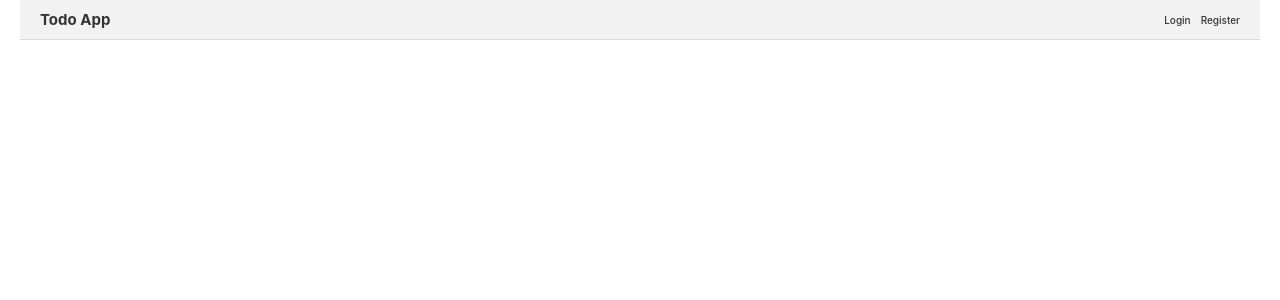
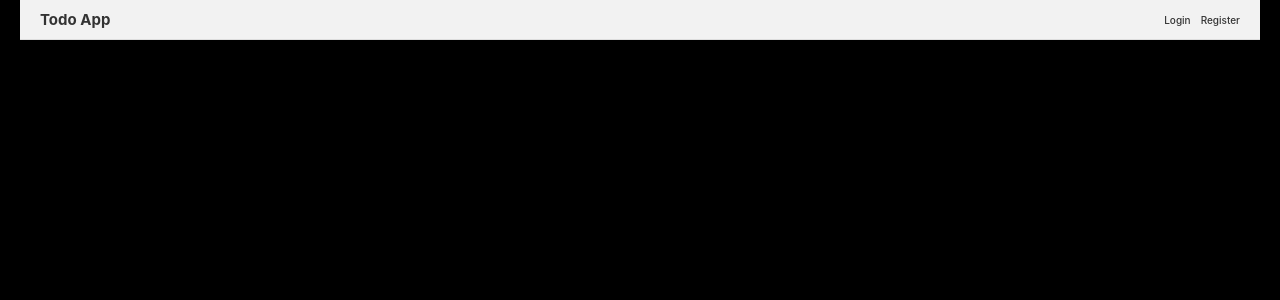
Before and after one commit to juri-boni/todo-app, a React (Vite) app in the folder client/: page / in a window 1280 px wide. Shown: the top 300 px of the page. Built offline with nearby package versions, Linux system fonts and the light colour scheme.

Commit message:
Added theme folder, with colors, fonts, sizes and spacings for theming. Added light theme and dark theme.

```diff
--- a/client/src/App.tsx
+++ b/client/src/App.tsx
@@ -1,7 +1,7 @@
 // import "./App.css";
 
 import { Routes, Route } from "react-router-dom";
-import styled from "styled-components";
+import styled, { ThemeProvider } from "styled-components";
 import { UserProvider } from "./context/userContext.js";
 import { TodosProvider } from "./context/todosContext.js";
 import { GlobalStyle } from "./styles/global.js";
@@ -10,6 +10,8 @@ import { Register } from "./pages/Register/Register.component.js";
 import { Navbar } from "./components/Navbar/Navbar.component.js";
 import { Admin } from "./pages/Admin/Admin.component.js";
 import { User } from "./pages/User/User.component.js";
+
+import { themes } from "./theme/index.js";
 
 const AppContainer = styled.div`
   display: flex;
@@ -31,6 +33,7 @@ const MainContent = styled.main`
 function App() {
   return (
     <>
+      <ThemeProvider theme={themes["dark"]}>
         <UserProvider>
           <TodosProvider>
             <GlobalStyle />
@@ -49,6 +52,7 @@ function App() {
             </AppContainer>
           </TodosProvider>
         </UserProvider>
+      </ThemeProvider>
     </>
   );
 }
--- /dev/null
+++ b/client/src/theme/colors.js
@@ -0,0 +1,143 @@
+export const coolAndCollectedColors = {
+  brand: {
+    primary: "#024950",
+    secondary: "#003135",
+    accent: "#0FA4AF",
+    muted: "#0FA4AF",
+  },
+  ui: {
+    primary: "#024950",
+    secondary: "#0FA4AF",
+    tertiary: "#AFDDE5",
+    quaternary: "#e9e7e8",
+    disabled: "#DEDEDE",
+    error: "#E64833",
+    success: "#138000",
+  },
+  bg: {
+    primary: "#003135",
+    secondary: "#024950",
+    alternative: "#AFDDE5",
+  },
+  text: {
+    primary: "#AFDDE5",
+    secondary: "#964734",
+    disabled: "#9C9C9C",
+    inverse: "#FFFFFF",
+    error: "#E64833",
+    success: "#138000",
+  },
+  border: {
+    primary: "#AFDDE5",
+    focused: "#003135",
+    error: "#E64833",
+  },
+  shadow: {
+    light: "0 1px 3px rgba(0, 0, 0, 0.1)",
+    medium: "0 2px 6px rgba(0, 0, 0, 0.2)",
+    heavy: "0 4px 8px rgba(0, 0, 0, 0.3)",
+    glow: "0 0 10px 2px rgba(255, 255, 255, 0.8), 0 0 3px rgba(0, 0, 0, 0)",
+  },
+};
+
+export const lightTheme = {
+  brand: {
+    primary: "#007AFF",
+    primaryHover: "#005FCC",
+    primaryActive: "#0045A3",
+    secondary: "#FF9500",
+    secondaryHover: "#CC7700",
+    secondaryActive: "#A35E00",
+    accent: "#FF3B30",
+    contrast: "#000000",
+    muted: "#B0BEC5",
+  },
+  ui: {
+    primary: "#FFFFFF",
+    secondary: "#F5F5F5",
+    tertiary: "#E0E0E0",
+    quaternary: "#BDBDBD",
+    disabled: "#E0E0E0",
+    error: "#FF3B30",
+    success: "#34C759",
+  },
+  bg: {
+    primary: "#FFFFFF",
+    secondary: "#F7F8FA",
+    alternative: "#E5E5E5",
+    hover: "#F0F0F0",
+    overlay: "rgba(0, 0, 0, 0.2)",
+  },
+  text: {
+    primary: "#212121",
+    secondary: "#757575",
+    disabled: "#BDBDBD",
+    inverse: "#FFFFFF",
+    error: "#FF3B30",
+    success: "#34C759",
+  },
+  border: {
+    primary: "#E0E0E0",
+    focused: "#007AFF",
+    error: "#FF3B30",
+    muted: "#BDBDBD",
+  },
+  shadow: {
+    light: "0 1px 3px rgba(0, 0, 0, 0.1)",
+    medium: "0 2px 6px rgba(0, 0, 0, 0.15)",
+    heavy: "0 4px 8px rgba(0, 0, 0, 0.2)",
+    lightGlow: "0 0 10px 2px rgba(0, 122, 255, 0.4)",
+    darkGlow: "0 0 10px 2px rgba(0, 0, 0, 0.2)",
+  },
+};
+
+export const darkTheme = {
+  brand: {
+    primary: "#0A84FF",
+    primaryHover: "#007AFF",
+    primaryActive: "#005FCC",
+    secondary: "#FF9F0A",
+    secondaryHover: "#CC7700",
+    secondaryActive: "#A35E00",
+    accent: "#FF453A",
+    contrast: "#FFFFFF",
+    muted: "#8E8E93",
+  },
+  ui: {
+    primary: "#1C1C1E",
+    secondary: "#2C2C2E",
+    tertiary: "#3A3A3C",
+    quaternary: "#48484A",
+    disabled: "#3A3A3C",
+    error: "#FF453A",
+    success: "#30D158",
+  },
+  bg: {
+    primary: "#000000",
+    secondary: "#1C1C1E",
+    alternative: "#2C2C2E",
+    hover: "#333335",
+    overlay: "rgba(255, 255, 255, 0.15)",
+  },
+  text: {
+    primary: "#FFFFFF",
+    secondary: "#A1A1A1",
+    disabled: "#8E8E93",
+    inverse: "#000000",
+    error: "#FF453A",
+    success: "#30D158",
+  },
+  border: {
+    primary: "#3A3A3C",
+    focused: "#0A84FF",
+    error: "#FF453A",
+    muted: "#48484A",
+  },
+  shadow: {
+    light: "0 1px 3px rgba(255, 255, 255, 0.1)",
+    medium: "0 2px 6px rgba(255, 255, 255, 0.15)",
+    heavy: "0 4px 8px rgba(255, 255, 255, 0.2)",
+    lightGlow: "0 0 10px 2px rgba(255, 255, 255, 0.2)",
+    darkGlow: "0 0 10px 2px rgba(10, 132, 255, 0.4)",
+  },
+};
--- /dev/null
+++ b/client/src/theme/fonts.js
@@ -0,0 +1,41 @@
+export const fonts = {
+  // Font families
+  body: "Inter, sans-serif",
+  heading: "Merriweather, serif",
+  monospace: "Fira Code, monospace",
+
+  // Font sizes
+  fontSizes: {
+    xsmall: "1.3rem", // 13px
+    small: "1.4rem", // 14px
+    medium: "1.6rem", // 16px
+    large: "2.0rem", // 20px
+    xlarge: "2.4rem", // 24px
+    xxlarge: "3.2rem", // 32px
+    xxxlarge: "4.0rem", // 40px (new)
+  },
+
+  // Font weights
+  fontWeights: {
+    light: 300,
+    normal: 400,
+    medium: 500,
+    bold: 700,
+    extraBold: 800, // New
+  },
+
+  // Line heights
+  lineHeights: {
+    compact: 1.25, // New
+    snug: 1.375,
+    normal: 1.5,
+    relaxed: 1.625,
+  },
+
+  // Letter spacings
+  letterSpacings: {
+    tight: "-0.015em", // Slightly adjusted
+    normal: "0",
+    wide: "0.05em",
+  },
+};
--- /dev/null
+++ b/client/src/theme/index.js
@@ -0,0 +1,19 @@
+import { darkTheme, lightTheme } from "./colors";
+import { spacing } from "./spacing";
+import { sizes } from "./sizes";
+import { fonts } from "./fonts";
+
+export const themes = {
+  dark: {
+    colors: darkTheme,
+    spacing,
+    sizes,
+    fonts: fonts, // Access all font properties
+  },
+  ligth: {
+    colors: lightTheme,
+    spacing,
+    sizes,
+    fonts: fonts, // Access all font properties
+  },
+};
--- /dev/null
+++ b/client/src/theme/sizes.js
@@ -0,0 +1,64 @@
+export const sizes = {
+  // Breakpoints
+  breakpoints: {
+    mobileS: "32rem",
+    mobileM: "37.5rem",
+    mobileL: "42rem",
+    tablet: "48rem",
+    laptop: "64rem",
+    desktop: "90rem",
+    wideScreen: "120rem",
+    xxlarge: "160rem", // New for ultra-wide screens
+  },
+
+  // Spacing Sizes (same as before)
+  spacing: {
+    none: "0",
+    xsmall: "0.4rem",
+    small: "0.8rem",
+    medium: "1.6rem",
+    large: "2.4rem",
+    xlarge: "3.2rem",
+    xxlarge: "4.8rem",
+    xxxlarge: "6.4rem",
+  },
+
+  // Container Sizes
+  container: {
+    xsmall: "20rem",
+    small: "30rem",
+    medium: "40rem",
+    large: "50rem",
+    xlarge: "60rem",
+    xxlarge: "80rem",
+    fullWidth: "100%",
+  },
+
+  // Input Sizes (same as before)
+  input: {
+    xsmall: "1.2rem",
+    small: "1.4rem",
+    medium: "1.6rem",
+    large: "2.0rem",
+    xlarge: "2.4rem",
+    xxlarge: "3.0rem",
+  },
+
+  // Border Radius Sizes (same as before)
+  borderRadius: {
+    none: "0",
+    small: "0.2rem",
+    medium: "0.4rem",
+    large: "0.8rem",
+    full: "50%",
+  },
+
+  // Icon Sizes (same as before)
+  icon: {
+    xsmall: "1.2rem",
+    small: "1.6rem",
+    medium: "2.0rem",
+    large: "2.4rem",
+    xlarge: "3.2rem",
+  },
+};
--- /dev/null
+++ b/client/src/theme/spacing.js
@@ -0,0 +1,43 @@
+export const spacing = {
+  // Margin Sizes
+  margin: {
+    none: 0, // Changed to a number
+    xxsmall: "0.2rem", // 2px (New)
+    xsmall: "0.4rem", // 4px
+    small: "0.8rem", // 8px
+    medium: "1.6rem", // 16px
+    large: "2.4rem", // 24px
+    xlarge: "3.2rem", // 32px
+    xxlarge: "4.8rem", // 48px
+    xxxlarge: "6.4rem", // 64px
+    huge: "8rem", // 80px (New)
+  },
+
+  // Padding Sizes
+  padding: {
+    none: 0,
+    xxsmall: "0.2rem",
+    xsmall: "0.4rem",
+    small: "0.8rem",
+    medium: "1.6rem",
+    large: "2.4rem",
+    xlarge: "3.2rem",
+    xxlarge: "4.8rem",
+    xxxlarge: "6.4rem",
+    huge: "8rem",
+  },
+
+  // Gap Sizes for Grid or Flex
+  gap: {
+    none: 0,
+    xxsmall: "0.2rem",
+    xsmall: "0.4rem",
+    small: "0.8rem",
+    medium: "1.6rem",
+    large: "2.4rem",
+    xlarge: "3.2rem",
+    xxlarge: "4.8rem",
+    xxxlarge: "6.4rem",
+    huge: "8rem",
+  },
+};
```
Lines whose indentation alone changed are shown as unchanged.
